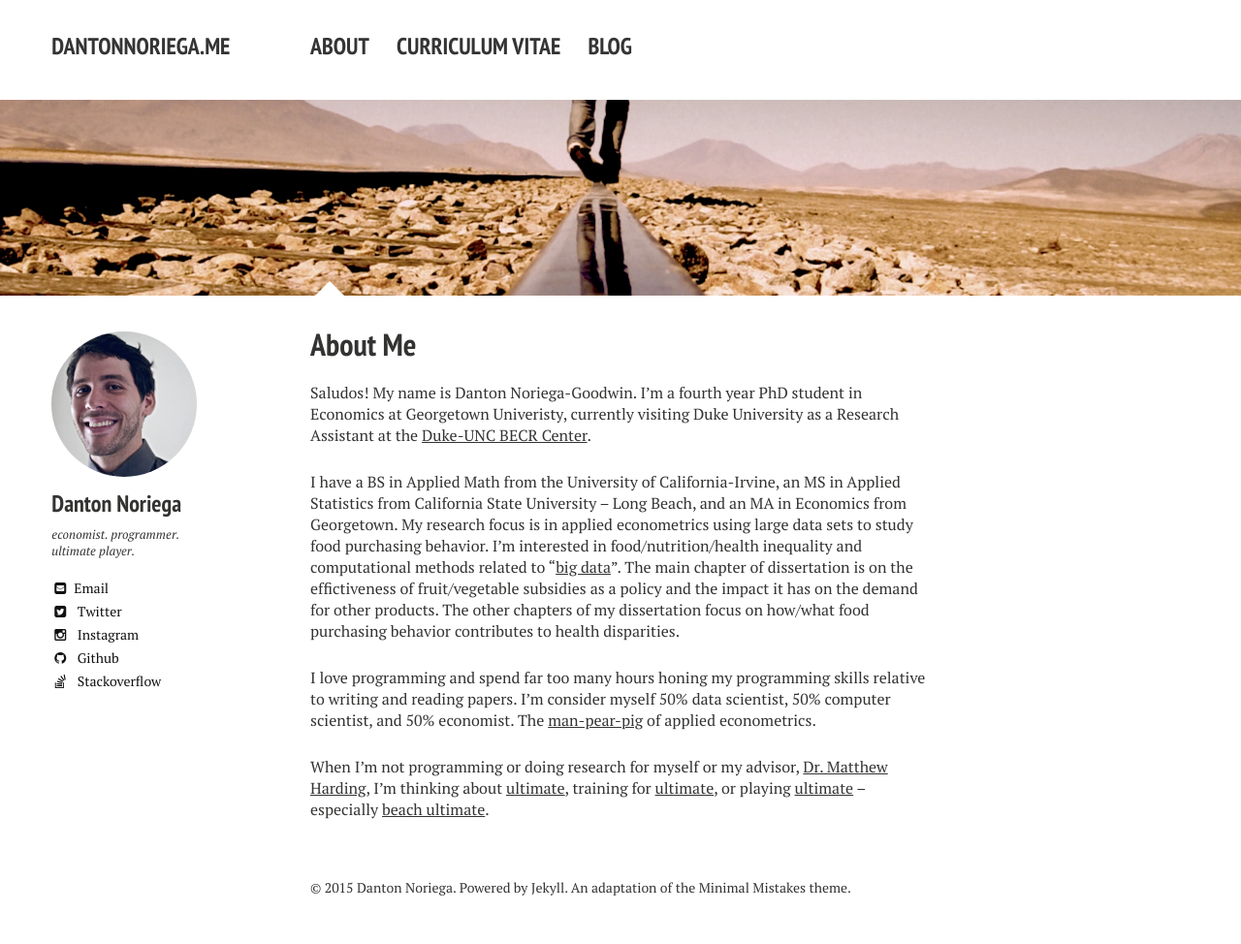
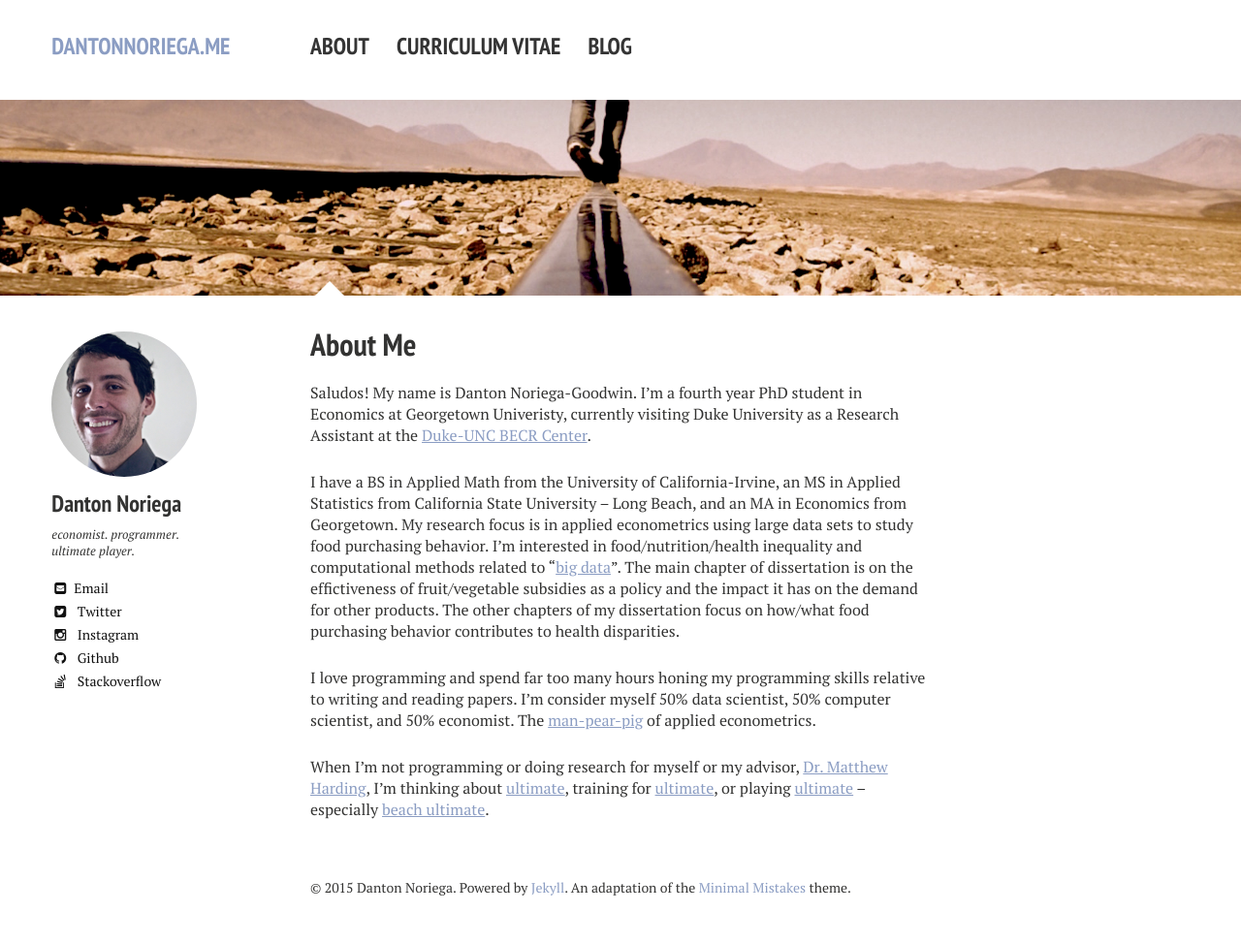
Before and after one commit to dantonnoriega/dantonnoriega.me, a Jekyll site: the page built from index.md, in a window 1280 px wide. Shown: the whole page at 97% size. Built offline with Jekyll 4.4.1, drawn with Linux system fonts in a browser that asks for light colours; Markdown is read by kramdown in place of the engine named in the settings.

Commit message:
more color tweaks

```diff
--- a/_sass/variables.scss
+++ b/_sass/variables.scss
@@ -52,7 +52,7 @@
 $youtube-color      : #ff3333;
 
 /* links */
-$linkcolor 		    : #343434;
+$linkcolor 		    : #8b9dc3;
 $link-color       : $linkcolor;
 $linkcolorhover 	: darken($linkcolor, 10);
 $linkcolorvisited : lighten($linkcolorhover, 20);
```
